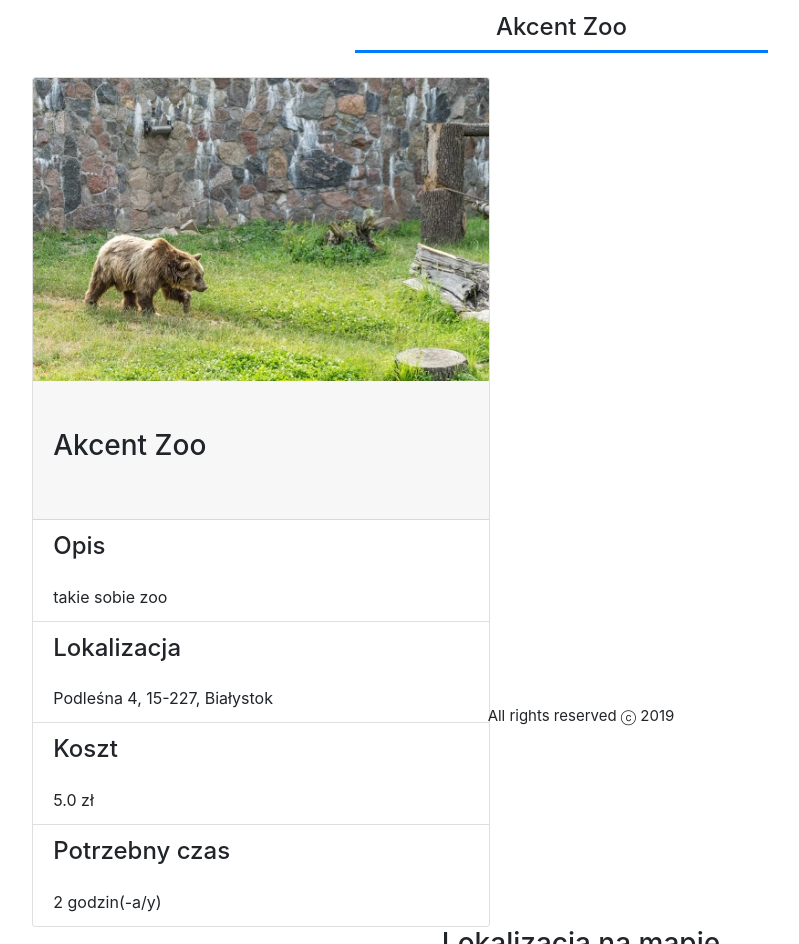
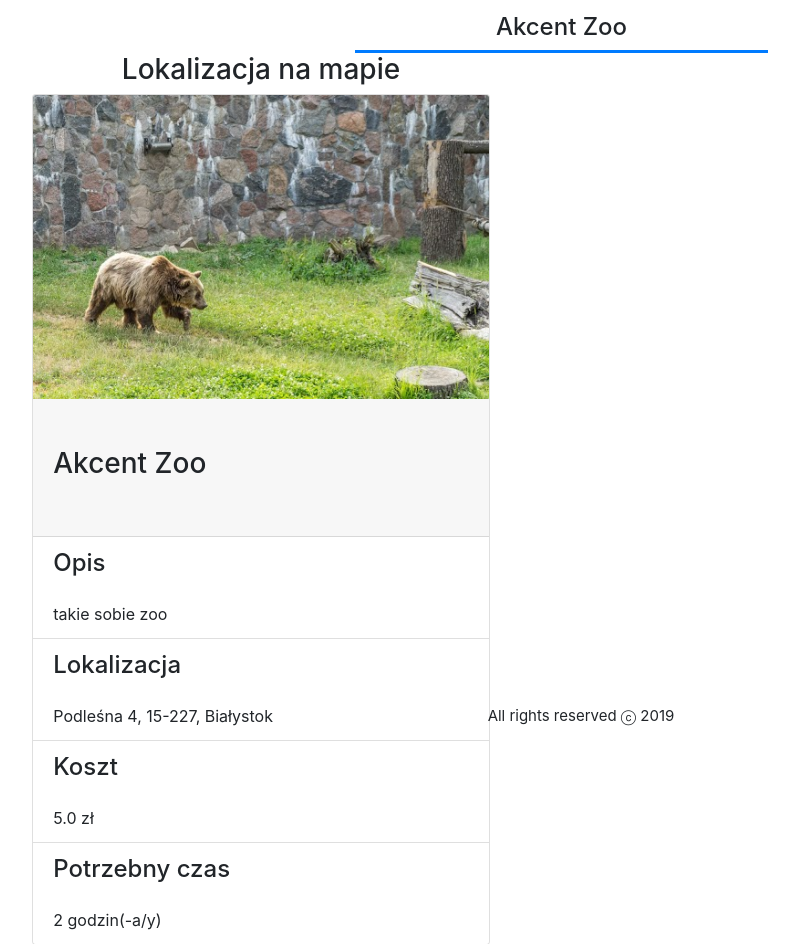
Before and after one commit to dbielecki97/guideproject, a Django app: page /guide/attraction/15 in a window 1280 px wide. Shown: the part 69-1013 px from the top of the page, without its empty margins (59-858 px from the left). Run offline with Django 3.2, Linux system fonts and the light colour scheme; data comes from the database, SQL or seed files in the repository; both versions use the stored data as it was after the commit; some libraries are stand-ins or nearby versions.

Commit message:
poprawki we frontendzie

```diff
--- a/guide/templates/guide/attraction_detail.html
+++ b/guide/templates/guide/attraction_detail.html
@@ -32,8 +32,15 @@
         </div>
     </div>
 
-    <div class="row mt-4">
+    <div class="row mt-32">
         <div class="col-6">
+            <div class="row">
+            <div class="col">
+                        <h3 class="text-center">Lokalizacja na mapie</h3>
+                    </div>
+            </div>
+            <div class="row">
+            <div class="col">
             <div class="listing-block">
                <div class="card w-75  mx-auto">
                 <img class="card-img-top" src="{% static "images/" %}{{attraction.name}}.jpeg" alt="{{attraction.name}}">
@@ -59,6 +66,8 @@
                     </li>
                 </ul>
                 </div>
+            </div>
+            </div>
             </div>
         </div>
         <div class="col">
--- a/guide/views.py
+++ b/guide/views.py
@@ -60,7 +60,6 @@ class AttractionListView(ListView):
             availableAttractions = Attraction.objects.exclude(
                 pk__in=attractionPKs)
             context['available_attractions'] = availableAttractions
-        context["attractionLocalizations"] = extractInfo(self.object_list)
         return context
 
 
```
Also changed, not shown: guide/templates/guide/attraction_list.html (+0 -54 lines), guide/templates/guide/tripplan_detail.html (+5 -11 lines), db.sqlite3.
